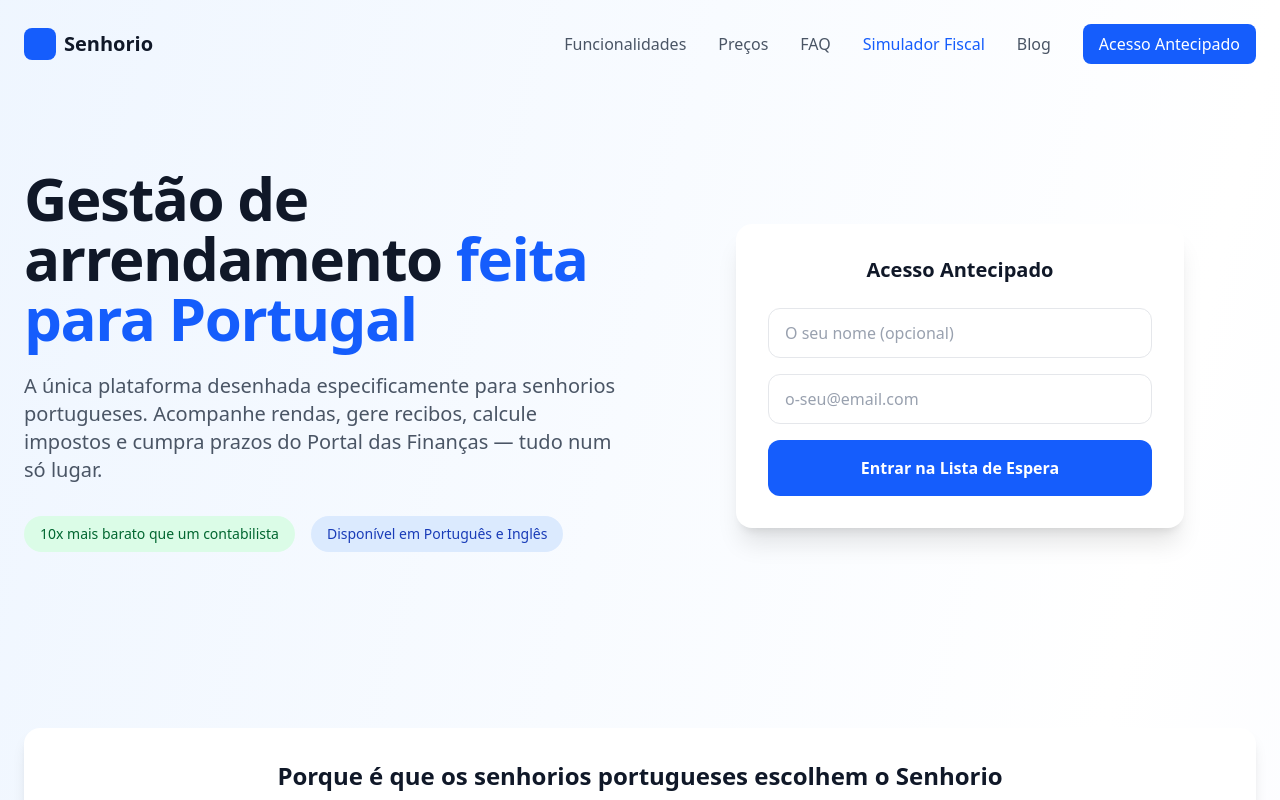
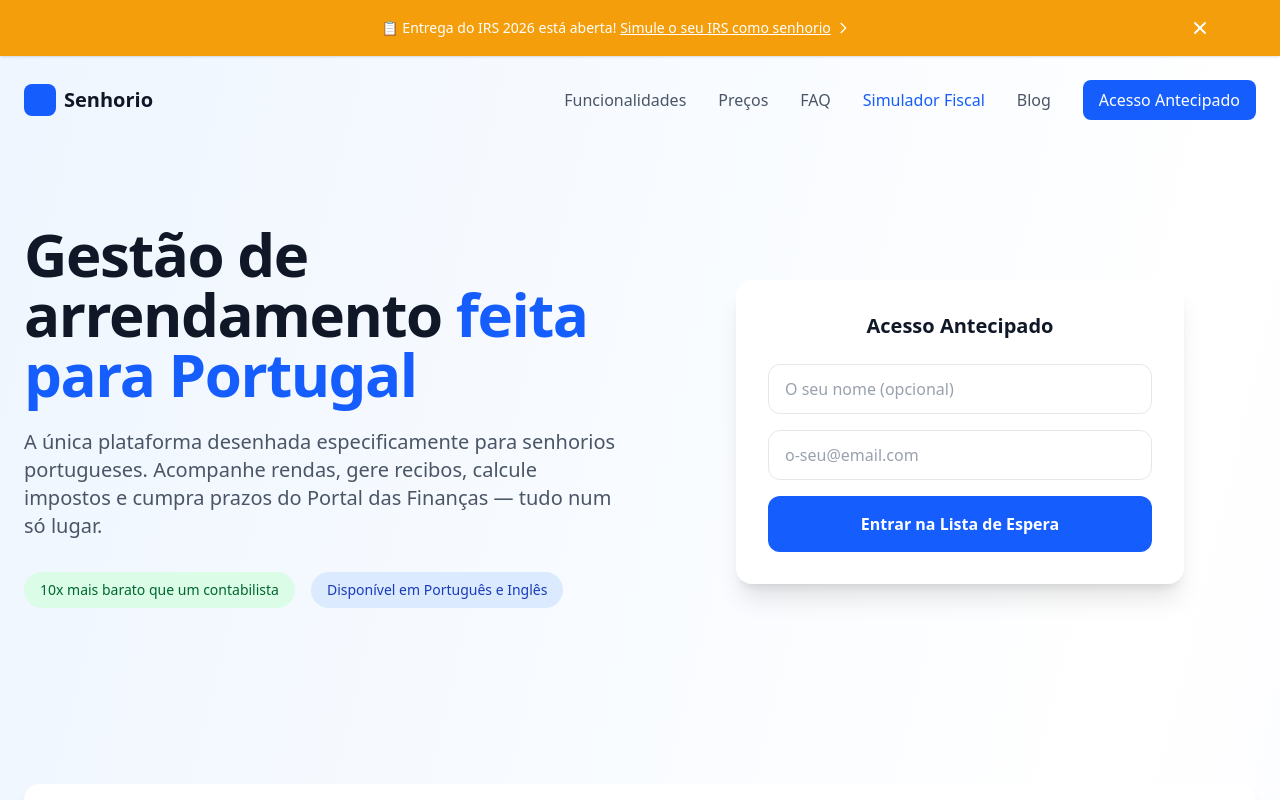
Before and after one commit to carloshmiranda/senhorio, a Next.js app: page / in a window 1280 px wide. Shown: the top 800 px of the page. Built offline with nearby package versions, Linux system fonts and the light colour scheme.

Commit message:
feat: Add dismissible IRS filing season announcement banner
- Add amber color tokens to globals.css
- Create IrsAnnouncementBanner component with cookie-based dismissal
- Display message linking to /simulador-irs
- Banner appears on all pages via root layout

```diff
--- a/src/app/globals.css
+++ b/src/app/globals.css
@@ -4,6 +4,10 @@
 :root {
   --brand-primary: #2563eb;
   --brand-primary-hover: #1d4ed8;
+  --brand-amber: #f59e0b;
+  --brand-amber-hover: #d97706;
+  --brand-amber-light: #fef3c7;
+  --brand-amber-dark: #92400e;
 }
 
 body {
--- a/src/app/layout.tsx
+++ b/src/app/layout.tsx
@@ -1,6 +1,7 @@
 import type { Metadata } from "next";
 import { Analytics } from "@vercel/analytics/react";
 import { SpeedInsights } from "@vercel/speed-insights/next";
+import IrsAnnouncementBanner from "@/components/IrsAnnouncementBanner";
 import "./globals.css";
 
 export const metadata: Metadata = {
@@ -49,6 +50,7 @@ export default function RootLayout({ children }: { children: React.ReactNode })
         />
       </head>
       <body>
+        <IrsAnnouncementBanner />
         {children}
         <Analytics />
         <SpeedInsights />
--- /dev/null
+++ b/src/components/IrsAnnouncementBanner.tsx
@@ -0,0 +1,71 @@
+"use client";
+
+import { useState, useEffect } from "react";
+import Link from "next/link";
+
+const BANNER_COOKIE_KEY = "irs-banner-dismissed-2026";
+
+export default function IrsAnnouncementBanner() {
+  const [isVisible, setIsVisible] = useState(false);
+
+  useEffect(() => {
+    // Check if banner was previously dismissed
+    const isDismissed = document.cookie
+      .split("; ")
+      .find((row) => row.startsWith(BANNER_COOKIE_KEY + "="))
+      ?.split("=")[1] === "true";
+
+    if (!isDismissed) {
+      setIsVisible(true);
+    }
+  }, []);
+
+  const dismissBanner = () => {
+    // Set cookie to remember dismissal for 1 year
+    const expires = new Date();
+    expires.setFullYear(expires.getFullYear() + 1);
+    document.cookie = `${BANNER_COOKIE_KEY}=true; expires=${expires.toUTCString()}; path=/`;
+    setIsVisible(false);
+  };
+
+  if (!isVisible) return null;
+
+  return (
+    <div className="relative bg-amber-500 px-4 py-3 text-white shadow-sm" style={{
+      backgroundColor: "var(--brand-amber)",
+      color: "white"
+    }}>
+      <div className="mx-auto flex max-w-6xl items-center justify-between">
+        <div className="flex flex-1 items-center justify-center">
+          <p className="text-sm font-medium">
+            📋 Entrega do IRS 2026 está aberta!{" "}
+            <Link
+              href="/simulador-irs"
+              className="inline-flex items-center underline hover:text-amber-100 transition-colors"
+              style={{ color: "inherit" }}
+            >
+              Simule o seu IRS como senhorio
+              <svg className="ml-1 h-4 w-4" fill="none" stroke="currentColor" viewBox="0 0 24 24">
+                <path strokeLinecap="round" strokeLinejoin="round" strokeWidth={2} d="M9 5l7 7-7 7" />
+              </svg>
+            </Link>
+          </p>
+        </div>
+
+        <button
+          onClick={dismissBanner}
+          className="ml-4 inline-flex rounded-md p-1.5 hover:bg-amber-600 focus:outline-none focus:ring-2 focus:ring-white"
+          aria-label="Fechar anúncio"
+        >
+          <svg className="h-5 w-5" fill="currentColor" viewBox="0 0 20 20">
+            <path
+              fillRule="evenodd"
+              d="M4.293 4.293a1 1 0 011.414 0L10 8.586l4.293-4.293a1 1 0 111.414 1.414L11.414 10l4.293 4.293a1 1 0 01-1.414 1.414L10 11.414l-4.293 4.293a1 1 0 01-1.414-1.414L8.586 10 4.293 5.707a1 1 0 010-1.414z"
+              clipRule="evenodd"
+            />
+          </svg>
+        </button>
+      </div>
+    </div>
+  );
+}
```
